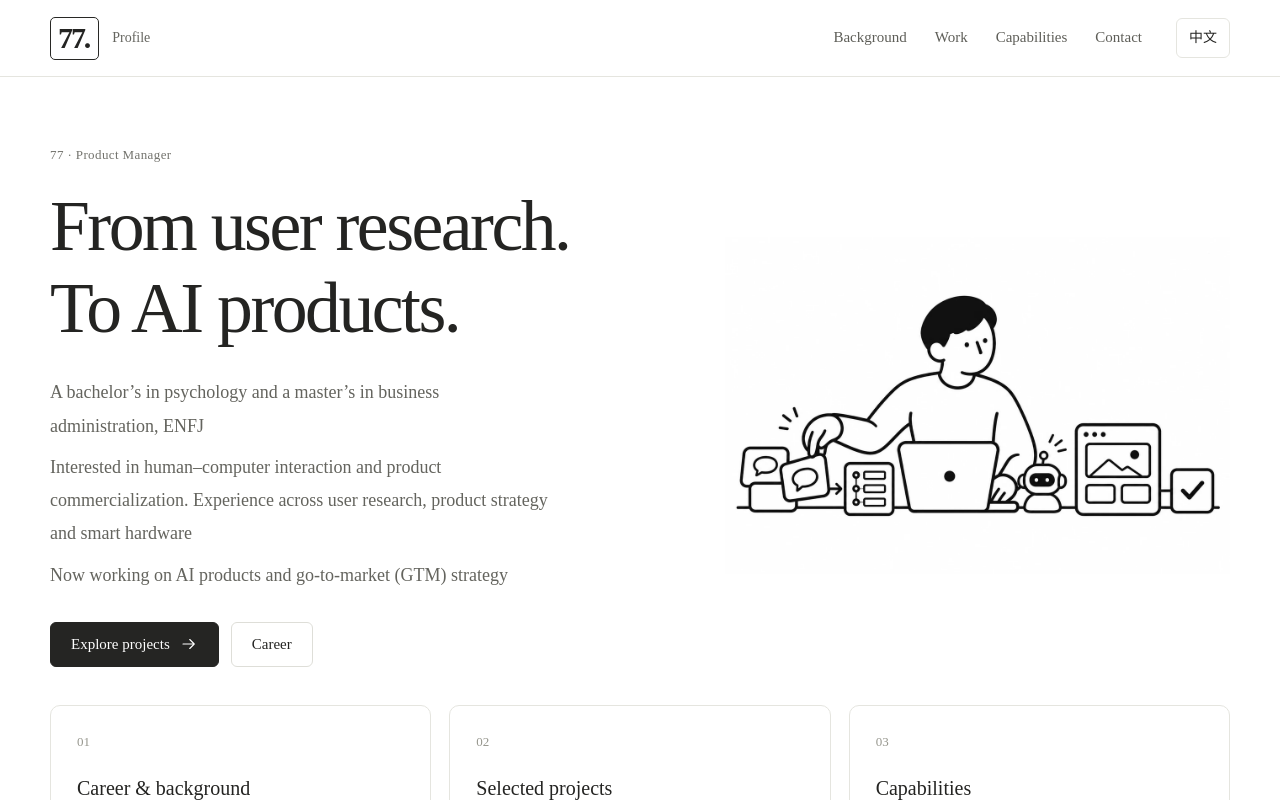
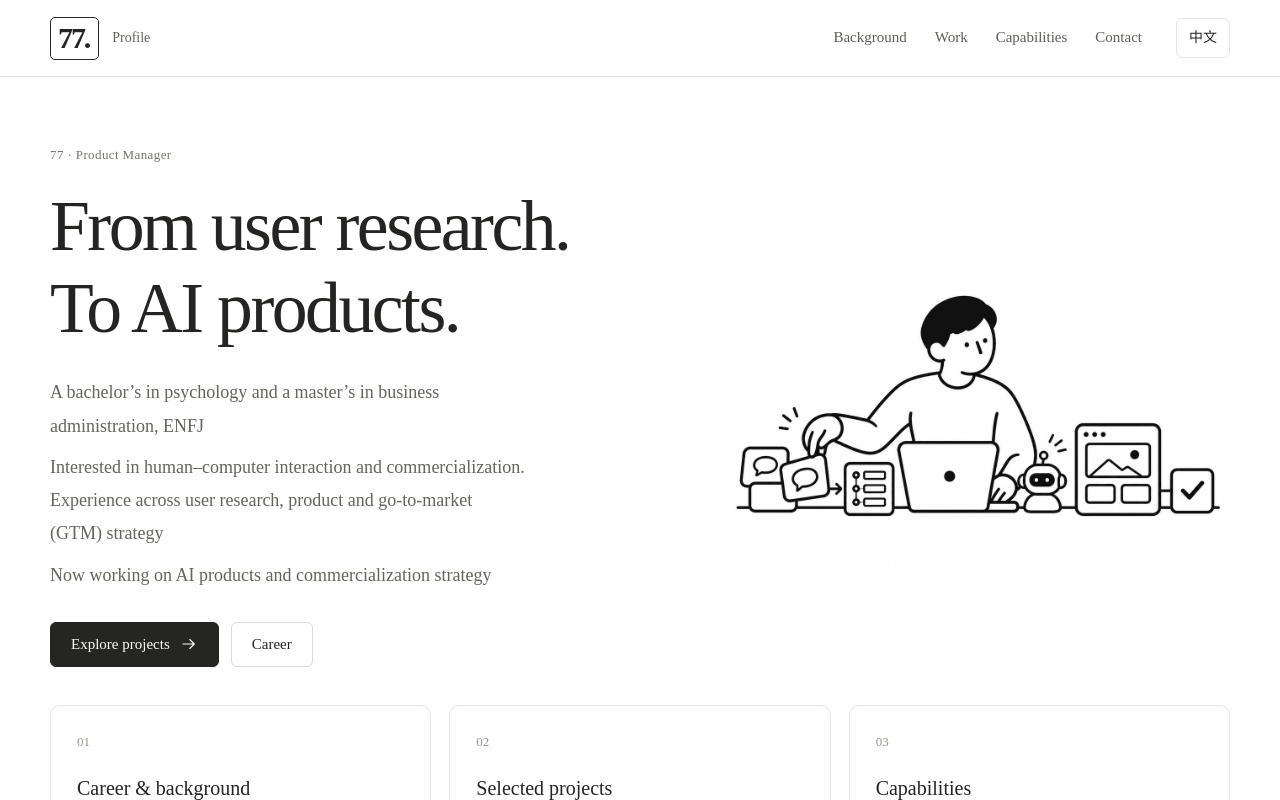
Before and after one commit to sunky-Z/77-portfolio, a React (Vite) app in the folder website/: page / in a window 1280 px wide. Shown: the top 800 px of the page. Built offline with nearby package versions, Linux system fonts and the light colour scheme.

Commit message:
Refine commercialization and GTM wording in the hero bio

```diff
--- a/website/src/portfolio.js
+++ b/website/src/portfolio.js
@@ -36,7 +36,7 @@ export const portfolio = {
         "从用户研究，",
         "到 AI 产品。"
       ],
-      "intro": "心理学本科，工商管理硕士，ENFJ\n关注人机交互与产品商业化，职业经历涵盖用户研究、产品策略与智能硬件\n现从事 AI 产品与 GTM 商业化策略",
+      "intro": "心理学本科，工商管理硕士，ENFJ\n关注人机交互与商业化，职业经历涵盖用户研究、产品与 GTM 策略\n现从事 AI 产品与商业化策略",
       "summaryCards": [
         {
           "id": "about",
@@ -182,7 +182,7 @@ export const portfolio = {
         "From user research.",
         "To AI products."
       ],
-      "intro": "A bachelor’s in psychology and a master’s in business administration, ENFJ\nInterested in human–computer interaction and product commercialization. Experience across user research, product strategy and smart hardware\nNow working on AI products and go-to-market (GTM) strategy",
+      "intro": "A bachelor’s in psychology and a master’s in business administration, ENFJ\nInterested in human–computer interaction and commercialization. Experience across user research, product and go-to-market (GTM) strategy\nNow working on AI products and commercialization strategy",
       "summaryCards": [
         {
           "id": "about",
```
